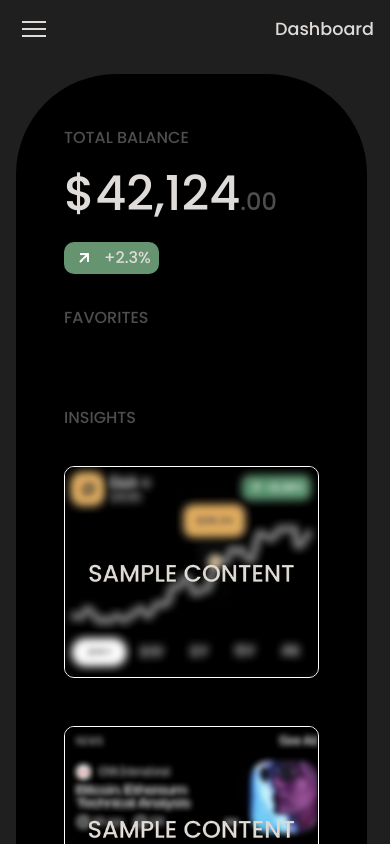
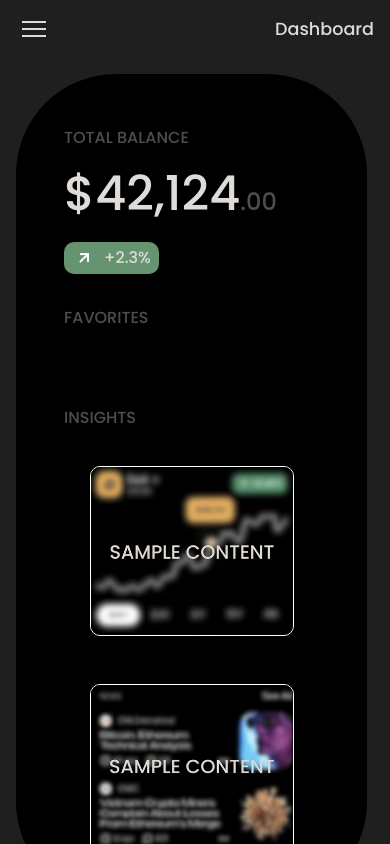
Before and after one commit to joshuarconcepcion/crypto-dashboard, a website built with Vite: page index.html in a window 390 px wide. Built offline with nearby package versions, Linux system fonts and the light colour scheme; no server answers.

Commit message:
Made insights container responsive

```diff
--- a/src/style.css
+++ b/src/style.css
@@ -343,8 +343,9 @@ body { font-family: 'Poppins'; background-color: var(--color-background-grey); }
 .dashboard-insights-content-container {
   display: flex;
   flex-direction: column;
-  align-items: center;
+  align-self: center;
   gap: 3rem;
+  width: clamp(200px, 80%, 600px);
 }
 
 .dashboard-header {
@@ -353,7 +354,7 @@ body { font-family: 'Poppins'; background-color: var(--color-background-grey); }
 }
 
 .dashboard-insights-content {
-  width: clamp(350px, 80%, 600px);
+
   height: auto;
   border: 1px solid white;
   border-radius: 10px;
```
